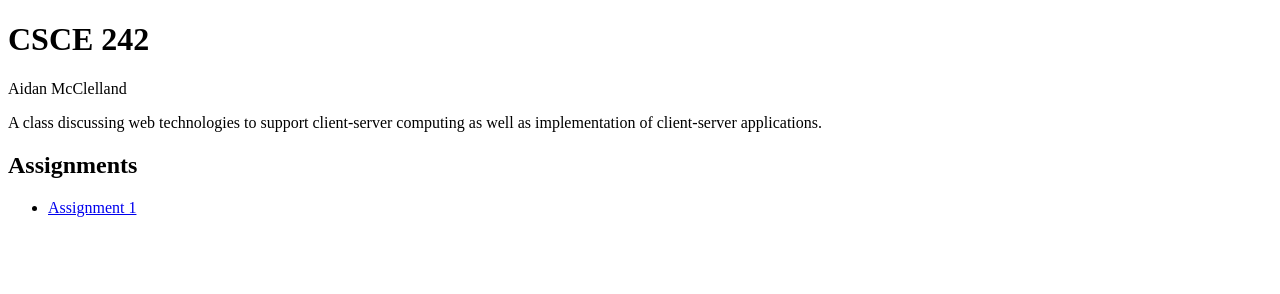
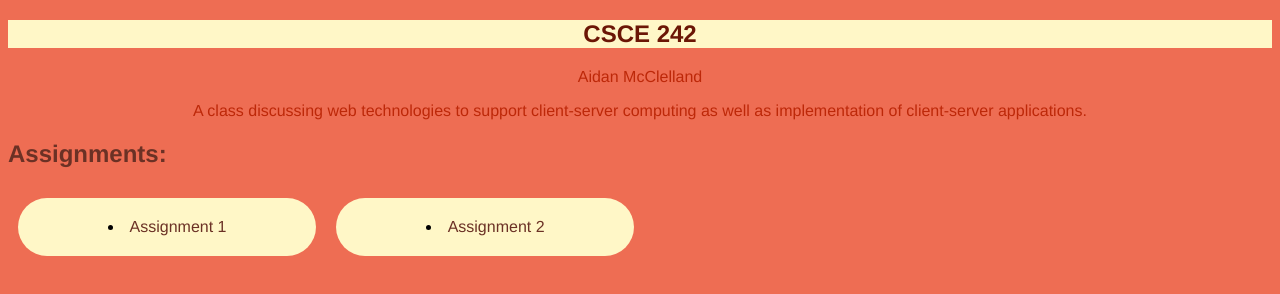
Before and after one commit to AidMcc88/AidMcc88.github.io, a plain HTML site: page index.html in a window 1280 px wide. Drawn offline with Linux system fonts and the light colour scheme.

Commit message:
added assignment 2

```diff
--- /dev/null
+++ b/assignments/assignment2/styles.css
@@ -0,0 +1,86 @@
+body {
+    font-family: 'Times New Roman', Times, serif serif;
+    background-color: #6B0F1A;
+    color: #595959;
+}
+
+header {
+    background-color: #31081F;
+    color: #DCE0D9;
+    text-align: center;
+    padding: 20px;
+}
+
+ul {
+    list-style-type: none;
+    text-align: center;
+}
+
+li {
+    display: inline;
+    margin-right: 20px;
+}
+
+a {
+    text-decoration: none;
+    color: #DCE0D9;
+    padding: 5px 10px;
+    background-color: #6B0F1A;
+    border-radius: 5px;
+    transition: background-color 0.3s ease;
+}
+
+a:hover {
+    background-color: #808F85;
+}
+
+h2 {
+    background-color: #31081F;
+    color: #DCE0D9;
+    text-align: center;
+    padding: 10px;
+    border-radius: 5px;
+}
+
+p {
+    background-color: #808F85;
+    padding: 10px;
+    margin-bottom: 20px;
+    border-radius: 5px;
+}
+
+.imageset {
+    display: block;
+    margin: 10px auto;
+    border: 2px solid #6B0F1A;
+    border-radius: 5px;
+    max-width: 100%;
+}
+
+.tableset {
+    border-collapse: collapse;
+    width: 100%;
+    margin-top: 20px;
+}
+
+.tableset th {
+    border: 1px solid #595959;
+    padding: 10px;
+    text-align: center;
+    background-color: #31081F;
+    color: #DCE0D9;
+}
+
+.tableset td {
+    border: 1px solid #595959;
+    padding: 10px;
+    text-align: center;
+    background-color: #DCE0D9;
+}
+
+main {
+    background-color: #DCE0D9;
+    padding: 20px;
+    border-radius: 5px;
+    box-shadow: 0 0 10px rgba(0, 0, 0, 0.1);
+}
--- a/index.html
+++ b/index.html
@@ -2,14 +2,26 @@
 <html>
 <head>
     <title>CSCE 242</title>
+    <link rel="stylesheet" href="styles.css" />
 </head>
 <body>
-    <h1>CSCE 242</h1>
+    <nav id="title-text">
+        <h1>CSCE 242</h1>
+    </nav>
     <p>Aidan McClelland</p>
     <p>A class discussing web technologies to support client-server computing as well as implementation of client-server applications.</p>
-    <h2>Assignments</h2>
-    <ul>
-        <li><a href="assignments/assignment1/index.html">Assignment 1</a></li>
-    </ul>
+    <h2>Assignments:</h2>
+    <div class="assignments">
+
+        <!-- Assignment 1 -->
+        <section class="assignment">
+            <li><a href="assignments/assignment1/index.html" style="text-decoration:none">Assignment 1</a></li>
+        </section>
+
+        <!-- Assignment 2 -->
+        <section class="assignment">
+            <li><a href="assignments/assignment2/index.html" style="text-decoration:none">Assignment 2</a></li>
+        </section>
+    </div>
 </body>
 </html>
--- /dev/null
+++ b/styles.css
@@ -0,0 +1,45 @@
+body {
+    background: #EE6D53;
+    font-family: 'Franklin Gothic Medium', 'Arial Narrow', Arial, sans-serif;
+}
+
+#title-text {
+    background-color: #FFF7C7;
+}
+
+.assignments {
+    display:flex;
+    flex-wrap:wrap;
+    text-align: center;
+}
+
+.assignment {
+    width:22%;
+    padding:10px;
+    margin:10px;
+    padding:20px 10px;
+    background:#FFF7C7;
+    border-radius:50px;
+}
+
+h1 {
+    color: #6B1605;
+    text-align: center;
+}
+
+p {
+    color: #BD2809;
+    text-align: center;
+}
+
+h2 {
+    color: #6B3125;
+}
+
+ul {
+    color: #6B3125;
+}
+
+a {
+    color: #6B3125;
+}
```
Also changed, not shown: assignments/assignment2/index.html (added, +66 -0 lines), assignments/assignment2/images/pic1.jpg (added), assignments/assignment2/images/pic2.webp (added).
